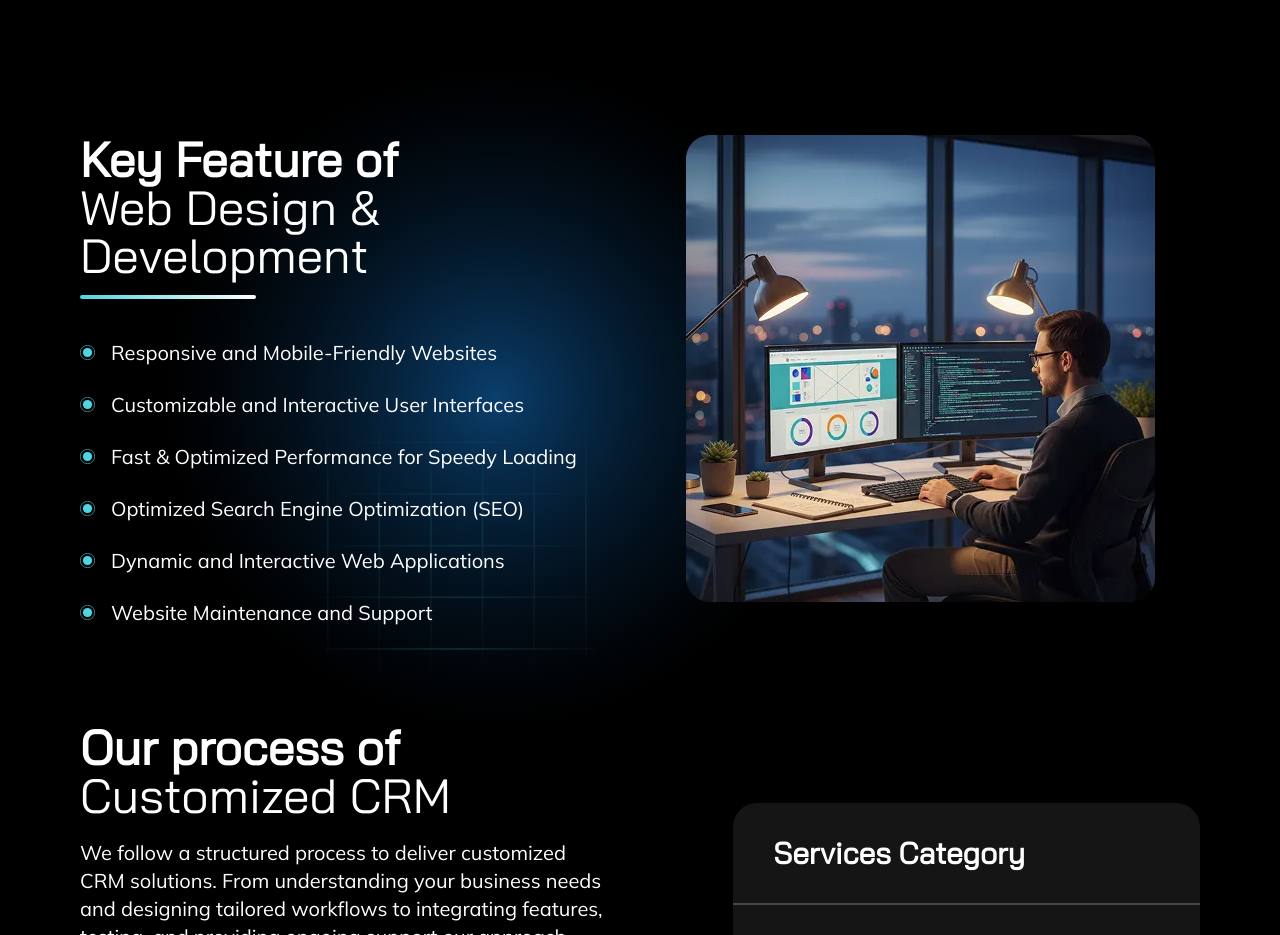
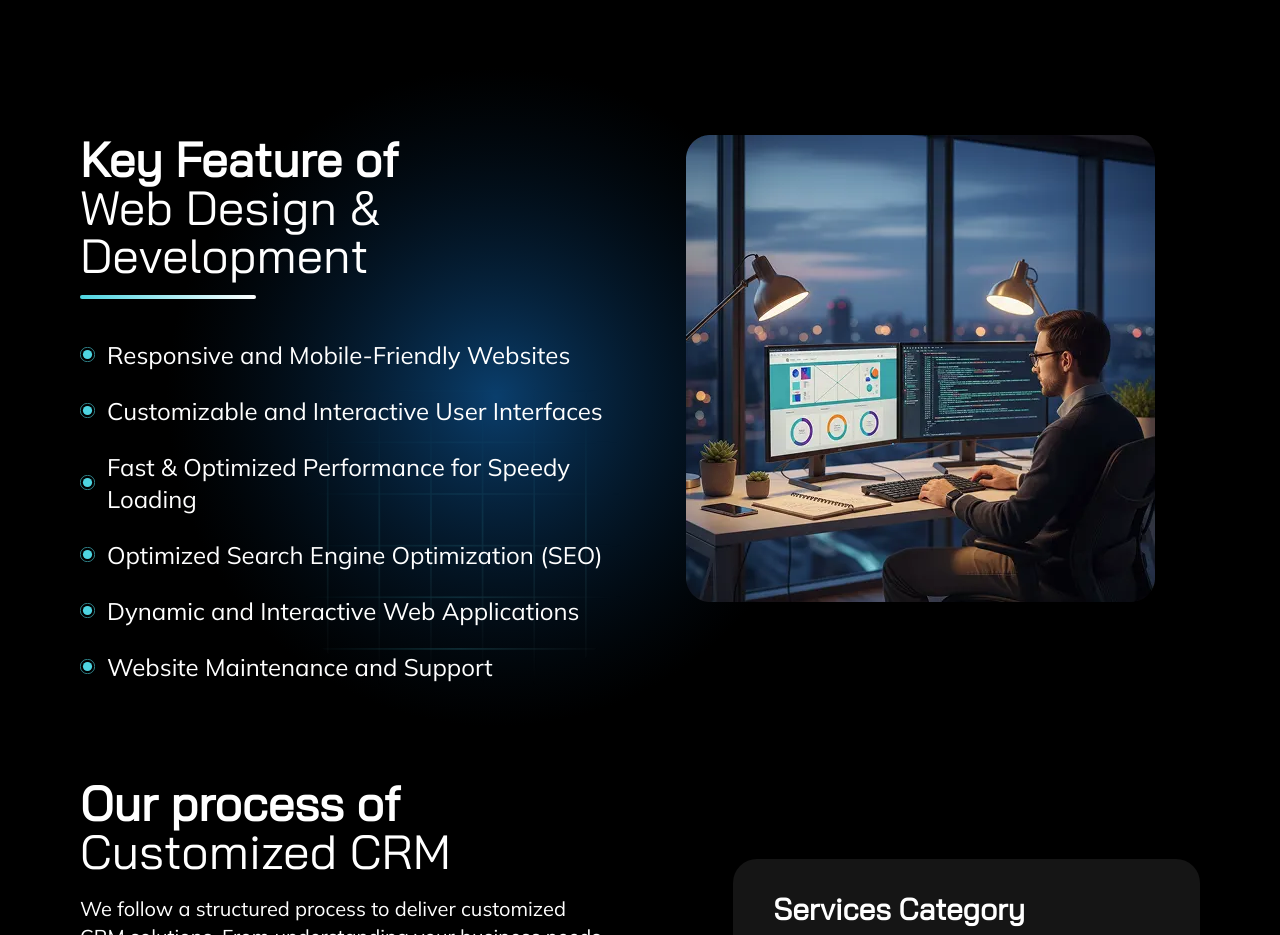
Before and after one commit to vernoxy2/Vernoxy-Media, a React (Vite) app: page /services/web_development in a window 1280 px wide. Shown: the part 1440-2375 px from the top of the page. Built offline with nearby package versions, Linux system fonts and the light colour scheme.

Commit message:
add Contact Page 3009

```diff
--- a/src/Components/FatureKey.jsx
+++ b/src/Components/FatureKey.jsx
@@ -7,30 +7,39 @@ import PrimaryBg from "./PrimaryBg";
 const FatureKey = ({ boldText, normalText, KeyList, Keybanner }) => {
   return (
     <section className="relative z-0">
-      <div className="container grid grid-cols-1 lg:grid-cols-2  ">
-        <PrimaryBg className="right-96 translate-x-60 -top-5"/>
+      <div className="container grid grid-cols-1 lg:grid-cols-2  gap-y-14">
+        <PrimaryBg className="right-96 translate-x-60 -top-5" />
         {/* Left Content */}
         <div>
           <Heading
             boldText={boldText}
             normalText={normalText}
-            className="text-center lg:text-start  justify-center lg:justify-start"
+            className="text-center lg:text-start justify-center lg:justify-start"
           />
           <BottomLine className="mx-auto lg:mx-0" />
 
-          <ul className="mt-10 space-y-6 text-start">
-            {KeyList?.map((item, index) => (
-              <li className="flex items-center gap-4" key={index}>
-                <img src={icon} alt="list-icon" />
-                <p>{item}</p>
-              </li>
-            ))}
-          </ul>
+          <div className="mx-auto text-center lg:text-left">
+            <ul className="mt-10 space-y-4 md:space-y-6">
+              {KeyList?.map((item, index) => (
+                <li
+                  className="flex items-center justify-center lg:justify-start gap-3"
+                  key={index}
+                >
+                  <img src={icon} alt="list-icon" className="" />
+                  <p className="text-base md:text-2xl">{item}</p>
+                </li>
+              ))}
+            </ul>
+          </div>
         </div>
 
         {/* Right Content */}
         <div className="mx-auto">
-          <img src={Keybanner} alt="feature-banner" className="pointer-events-none" />
+          <img
+            src={Keybanner}
+            alt="feature-banner"
+            className="pointer-events-none"
+          />
         </div>
       </div>
     </section>
--- a/src/Components/Footer.jsx
+++ b/src/Components/Footer.jsx
@@ -33,7 +33,9 @@ const Footer = () => {
           </p>
           <div className="flex gap-3">
             <MdAddCall className="text-5xl text-primary" />
-            <h1 className="font-bold text-xl lg:text-2xl font-Bai_Jamjuree">+91 96241 50967</h1>
+            <h1 className="font-bold text-xl lg:text-2xl font-Bai_Jamjuree">
+              +91 96241 50967
+            </h1>
           </div>
           <div className="flex gap-3">
             <HiOutlineMail className="text-5xl text-primary" />
@@ -82,7 +84,7 @@ const Footer = () => {
         </div>
 
         {/* Fourth column */}
-        <div className="text-start space-y-5 w-[90%] lg:ml-auto col-span-2">
+        <div className="text-start space-y-5 lg:w-[90%] lg:ml-auto col-span-2">
           <h1 className="font-extrabold text-3xl text-primary font-Bai_Jamjuree">
             Subscribe Our Newsletter
           </h1>
@@ -101,8 +103,7 @@ const Footer = () => {
           </div>
         </div>
       </div>
-            <div className="bg-gradient-to-r from-vernoxy via-primary/50 to-vernoxy text-white h-[1px]"></div>
-
+      <div className="bg-gradient-to-r from-vernoxy via-primary/50 to-vernoxy text-white h-[1px]"></div>
     </section>
   );
 };
--- a/src/Components/PrimaryProcess/LeftSec.jsx
+++ b/src/Components/PrimaryProcess/LeftSec.jsx
@@ -23,7 +23,7 @@ const LeftSec = () => {
         <BottomLine />
       </div>
       {/* Steps Grid */}
-      <div className="grid grid-cols-1 md:grid-cols-2 gap-7 mr-24">
+      <div className="grid grid-cols-1 md:grid-cols-2 gap-7 lg:mr-24">
         <div className="h-80 rounded-xl border-[0.5px] border-primary/30 bg-[#464646]/30 backdrop-blur-md"></div>
         <div className="h-80 rounded-xl border-[0.5px] border-primary/30 bg-[#464646]/30 backdrop-blur-md"></div>
         <div className="h-80 rounded-xl border-[0.5px] border-primary/30 bg-[#464646]/30 backdrop-blur-md"></div>
--- a/src/Components/PrimaryProcess/RightSec.jsx
+++ b/src/Components/PrimaryProcess/RightSec.jsx
@@ -66,7 +66,7 @@ const RightSec = () => {
         </div>
       </div>
       {/* Call for qustions */}
-      <div className="rounded-3xl bg-[#464646]/30 backdrop-blur-md p-20 text-center flex flex-col items-center justify-center space-y-8">
+      <div className="rounded-3xl bg-[#464646]/30 backdrop-blur-md p-10 md:p-20 text-center flex flex-col items-center justify-center space-y-8">
       <img src={questions} alt="questions" className="w-1/3 mx-auto" />
       <h1 className="text-2xl lg:text-3xl font-Bai_Jamjuree font-black text-primary">You have a different question?</h1>
       <p className="font-Bai_Jamjuree">
```
